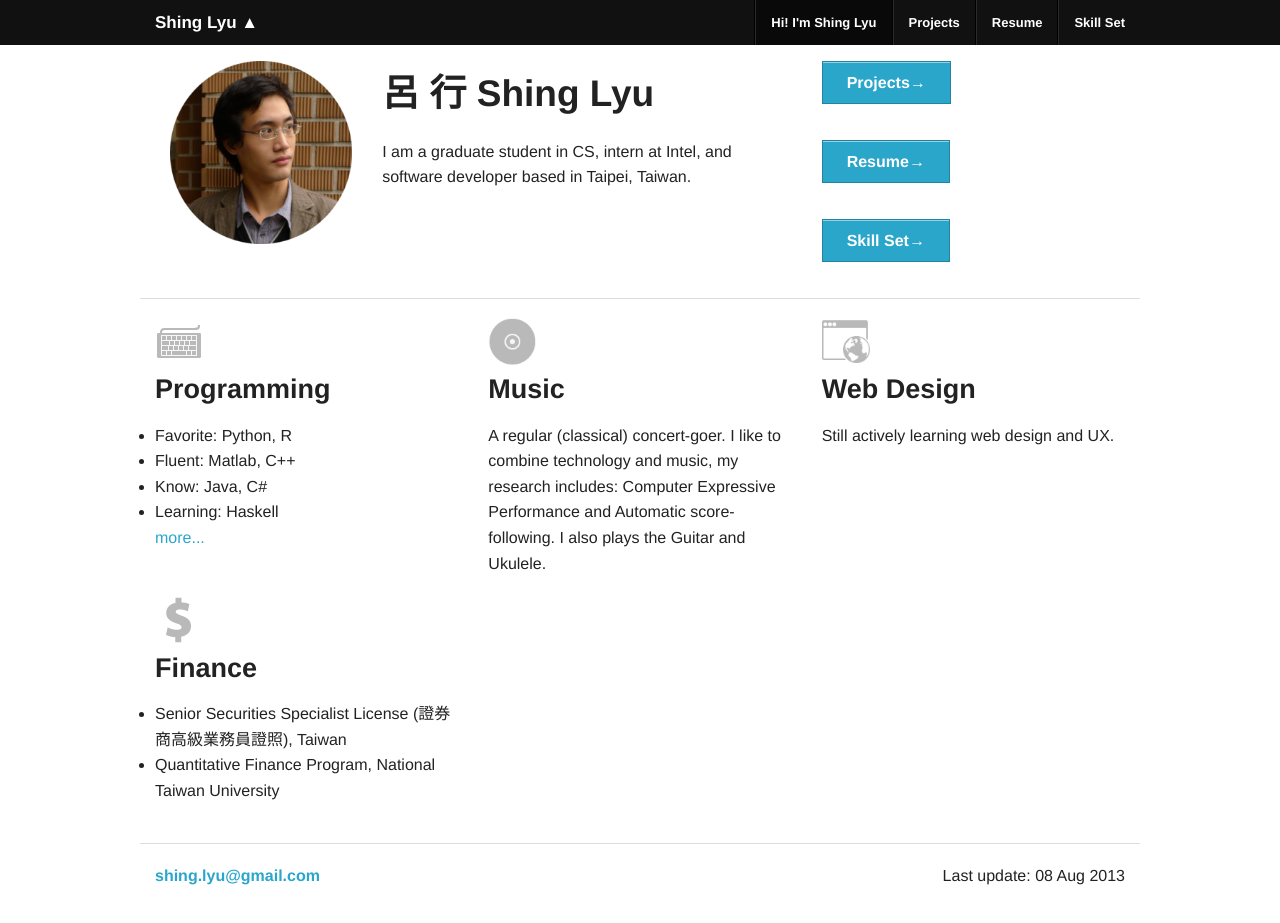
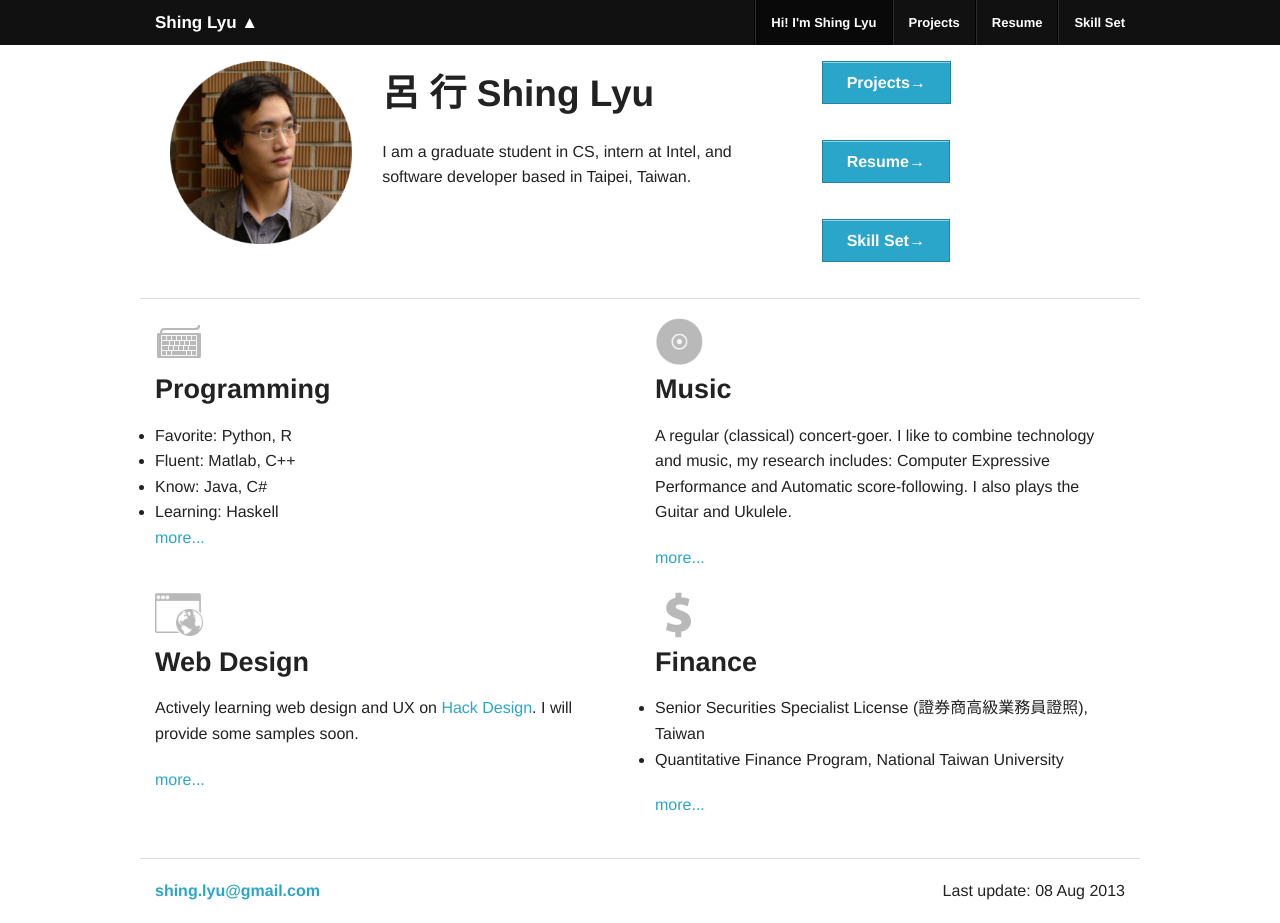
Before and after one commit to shinglyu/shinglyu.github.io, a Jekyll site: the page built from index.html, in a window 1280 px wide and 923 px high. Built offline with Jekyll 4.4.1, drawn with Linux system fonts in a browser that asks for light colours.

Commit message:
Rearraged columns

```diff
--- a/index.html
+++ b/index.html
@@ -27,7 +27,7 @@ css: css/index.css
 	</div>
 
 	<div class="row">
-		<div class="large-4 columns">
+		<div class="large-6 columns">
          <img class="icon" src="img/keyboard_48.png" alt=""/>
          <h3>Programming</h3>
          <ul>
@@ -38,25 +38,28 @@ css: css/index.css
             <p><a href="skillset.html">more...</a></p>
          </ul>
       </div>
-		<div class="large-4 columns">
+		<div class="large-6 columns">
          <img class="icon" src="img/disk_64.png" alt=""/>
          <h3>Music</h3>
          <p>A regular (classical) concert-goer. I like to combine technology and music, my research includes: Computer Expressive Performance and Automatic score-following. I also plays the Guitar and Ukulele. </p>
+         <p><a href="skillset.html">more...</a></p>
       </div>
-		<div class="large-4 columns">
+   </div>
+	<div class="row">
+		<div class="large-6 columns">
          <img class="icon" src="img/app_globe_64.png" alt=""/>
          <h3>Web Design</h3>
-         <p>Still actively learning web design and UX.</p>
+         <p>Actively learning web design and UX on <a href="http://hackdesign.org">Hack Design</a>. I will provide some samples soon.</p>
+         <p><a href="skillset.html">more...</a></p>
       </div>
-   </div>
 
-	<div class="row">
-		<div class="large-4 columns">
+		<div class="large-6 columns">
          <img class="icon" src="img/money_48.png" alt=""/>
          <h3>Finance</h3>
          <ul>
             <li>Senior Securities Specialist License (證券商高級業務員證照), Taiwan</li>
             <li>Quantitative Finance Program, National Taiwan University</li>
          </ul>
+         <p><a href="skillset.html">more...</a></p>
       </div>
    </div>
```
Also changed, not shown: skillset.html (+9 -3 lines), 6 other files.
